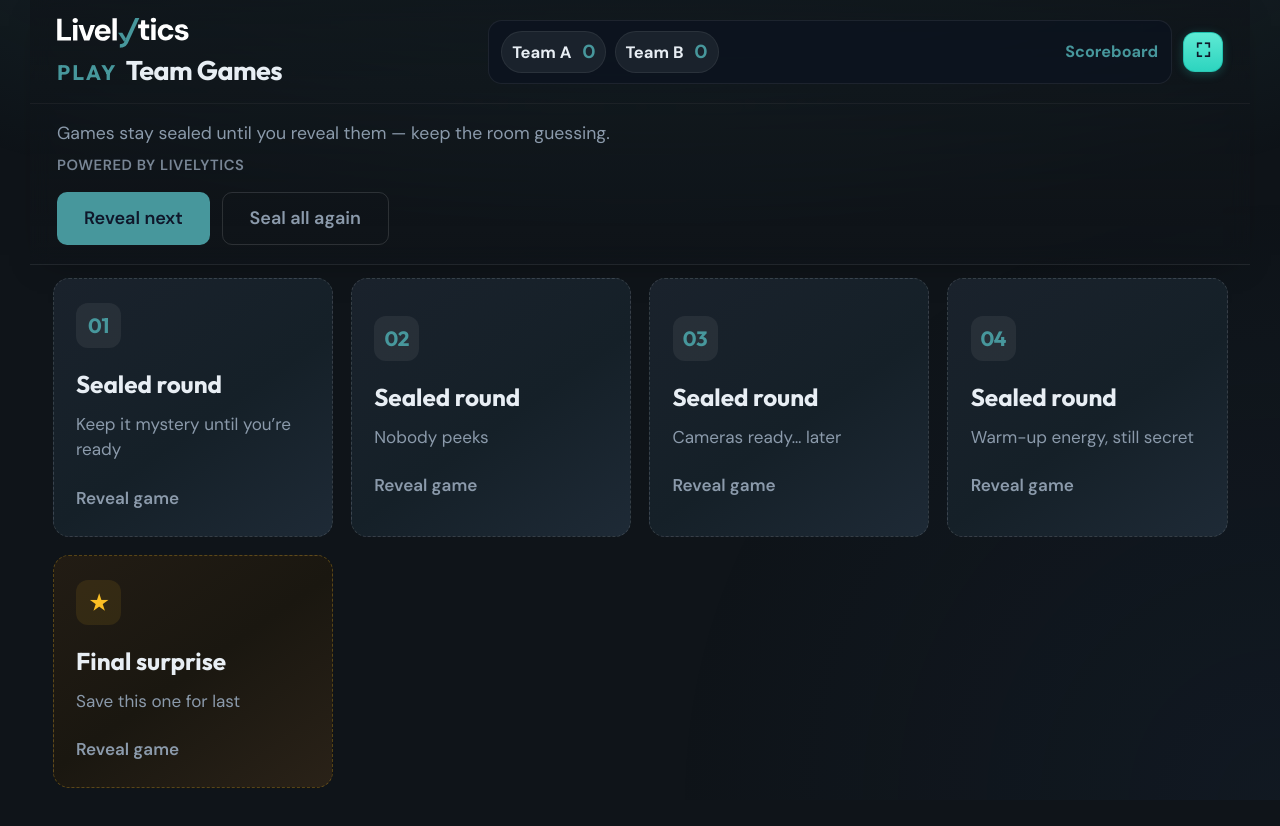
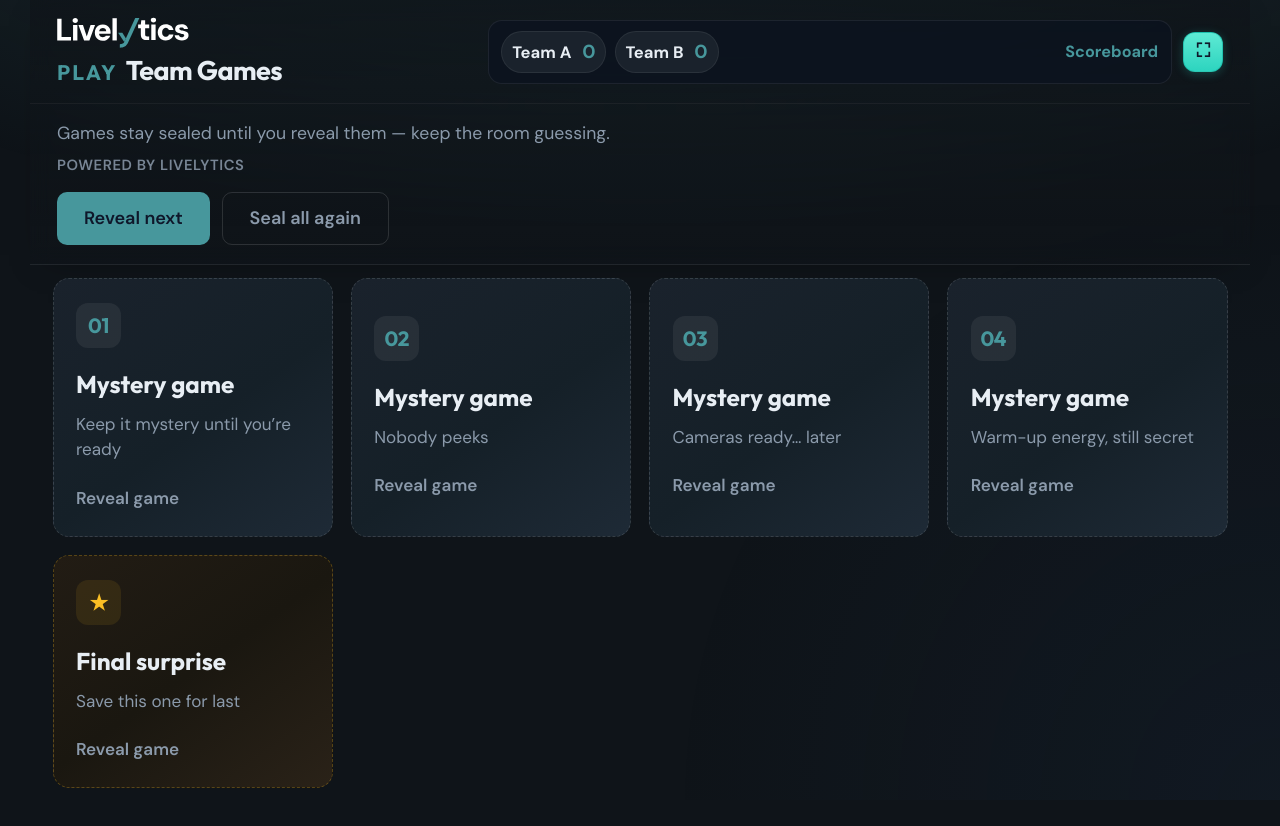
Before and after one commit to akshaygdhole/Fun-Friday-Games, a React (Vite) app: page /home in a window 1280 px wide. Shown: the top 826 px of the page. Built offline with nearby package versions, Linux system fonts and the light colour scheme.

Commit message:
Update Home component to change seal titles from "Sealed round" to "Mystery game" for improved clarity and thematic consistency across game cards.

```diff
--- a/src/pages/Home.jsx
+++ b/src/pages/Home.jsx
@@ -26,7 +26,7 @@ const cards = [
     text: "Get a category + letter. You have 60 seconds to list as many matching answers as you can.",
     cta: "Play Letter Sprint",
     seal: "01",
-    sealTitle: "Sealed round",
+    sealTitle: "Mystery game",
     sealHint: "Keep it mystery until you’re ready",
   },
   {
@@ -36,7 +36,7 @@ const cards = [
     text: "Write the funniest caption in 30 seconds. Vote the best—winner gets +1.",
     cta: "Play Meme Caption",
     seal: "02",
-    sealTitle: "Sealed round",
+    sealTitle: "Mystery game",
     sealHint: "Nobody peeks",
   },
   {
@@ -46,7 +46,7 @@ const cards = [
     text: "Race to find an item and show it on camera (or in chat). Fastest wins the round.",
     cta: "Start Home Hunt",
     seal: "03",
-    sealTitle: "Sealed round",
+    sealTitle: "Mystery game",
     sealHint: "Cameras ready… later",
   },
   // {
@@ -70,7 +70,7 @@ const cards = [
     text: "Random fun questions to warm up the room.",
     cta: "Draw a prompt",
     seal: "04",
-    sealTitle: "Sealed round",
+    sealTitle: "Mystery game",
     sealHint: "Warm-up energy, still secret",
   },
   {
```
